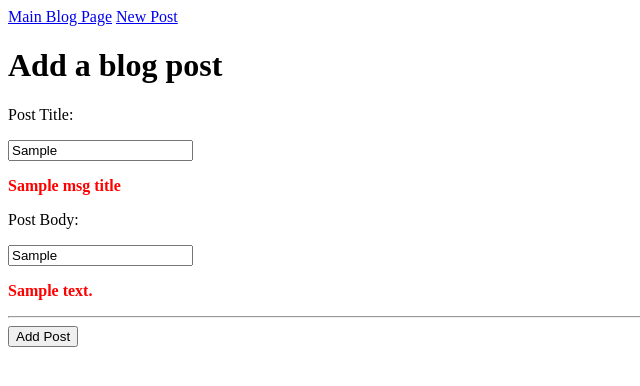
After one commit to InternDan/blogz, a Flask app: template templates/newpost.html in a window 1280 px wide. The commit adds this page. Shown: the top 386 px of the page, without its empty margins (0-640 px from the left). Run offline with Flask 2, Linux system fonts and the light colour scheme; the template is opened without the code that fills it: most values are stand-ins (such as "Sample title", 1, 10 or a date in 2020).

Commit message:
errors work

```diff
--- a/main.py
+++ b/main.py
@@ -1,40 +1,79 @@
-from flask import Flask, request, redirect, render_template
+from flask import Flask, request, redirect, render_template, flash
+from flask_sqlalchemy import SQLAlchemy
 
 app = Flask(__name__)
 
 app.config['DEBUG'] = True
 app.config['SQLALCHEMY_DATABASE_URI'] = 'mysql+pymysql://build-a-blog:launchcode@localhost:8889/build-a-blog'
 app.config['SQLALCHEMY_ECHO'] = True
+app.secret_key = "weioha8e8aehfaklsdfnaueh"
 db = SQLAlchemy(app)
 
+class Blog(db.Model):
+    id = db.Column(db.Integer, primary_key=True)
+    title = db.Column(db.String(255))
+    body = db.Column(db.String(255))
+
+    def __init__(self,title,body):
+        self.title = title
+        self.body = body
+
 @app.route("/blog")
-def blog()
-    blogs = Blogs.query.all()
+def blog():
+    blogs = Blog.query.all()
 
     if blogs:
-        return render_template("blogs.html",title="Your blog posts",blog=blogs)
+        return render_template("blogs.html",title="Build a Blog!",blogs=blogs)
 
-@app.route("/newpost")
+@app.route("/newpost",methods = ["POST","GET"])
 def new_post():
-     if request.method == "POST":
+    if request.method == "POST":
         blog_title = request.form["title"]
-        blog_content = request.form["content"]
+        blog_body = request.form["body"]
 
-        blog = Blog(blog_title,blog_content)
-        db.session.add(blog)
-        db.session.commit()
+        if not blog_title and not blog_body:
+            msg_title = "There is no title"
+            msg_body = "There is no body"
+            return redirect("/newpost?msg_title=" +  msg_title + "&msg_body=" + msg_body)
+        if not blog_title:
+            msg_title = "There is no title"
+            return redirect("/newpost?msg_title=" +  msg_title + "&blog_body=" + blog_body)
+        if not blog_body:
+            msg_body = "There is no body"
+            return redirect("/newpost?msg_body=" + msg_body + "&blog_title=" + blog_title)
+        else:
+            blog = Blog(blog_title,blog_body)
+            db.session.add(blog)
+            db.session.commit()
 
-    return redirect("/")
+            return redirect("/blog")
+
+    if request.method == "GET":
+        msg_title = request.args.get("msg_title")
+        msg_body = request.args.get("msg_body")
+
+        blog_body = request.args.get("blog_body")
+        blog_title = request.args.get("blog_title")
+
+        if msg_title and msg_body:
+            return render_template("newpost.html",msg_title=msg_title,msg_body=msg_body)
+        elif msg_title:
+            return render_template("newpost.html",msg_title=msg_title,blog_body=blog_body)
+        elif msg_body:
+            return render_template("newpost.html",msg_body=msg_body,blog_title=blog_title)
+
+
+    return render_template("newpost.html")
 
 @app.route("/",methods = ["GET","POST"])
 def index():
 
-    blogs = Blogs.query.all()
+    blogs = Blog.query.all()
 
     if blogs:
         return redirect("/blog")
 
-    return render_template("blogs.html",title="Build a Blog!",blog=blogs)
+    return render_template("blogs.html",title="Build a Blog!",blogs=blogs)
 
 
 if __name__ == "__main__":
--- a/templates/base.html
+++ b/templates/base.html
@@ -3,6 +3,13 @@
     <head>
         <title>{{title}}</title>
     </head>
+    <style>
+        .error{
+            color: red;
+        }
+    </style>
+    <a href = "/">Main Blog Page</a>
+    <a href = "/newpost">New Post</a>
 <body>
 
     {% block content %}
--- /dev/null
+++ b/templates/newpost.html
@@ -0,0 +1,24 @@
+{% extends "base.html" %}
+
+{% block content %}
+<p></p>
+<h1>Add a blog post</h1>
+<form method='post', action = "/newpost">
+    <label>
+        Post Title:
+        <p></p>
+        <input type="text" name='title' value = {{blog_title}} >
+        <p class=error><strong>{{msg_title}}</strong></p>
+    </label>
+    <p></p>
+    <label>
+        Post Body:
+        <p></p>
+        <input type="text" name='body' value = {{blog_body}} >
+        <p class=error><strong>{{msg_body}}</strong></p>
+    </label>
+    <hr />
+    <input type="submit" value='Add Post' />
+</form>
+
+{% endblock %}
```
Also changed, not shown: templates/blogs.html (+6 -32 lines).
